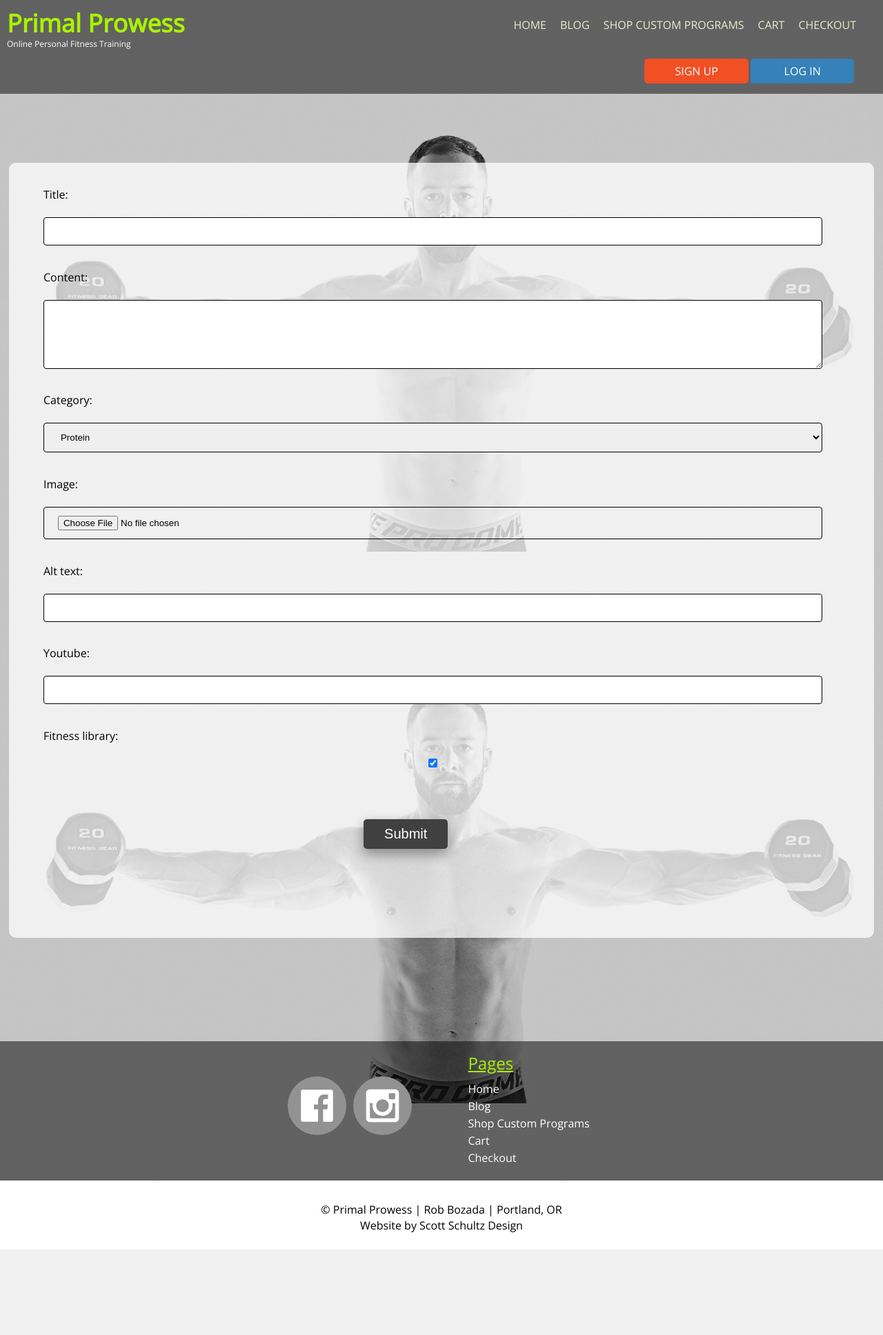
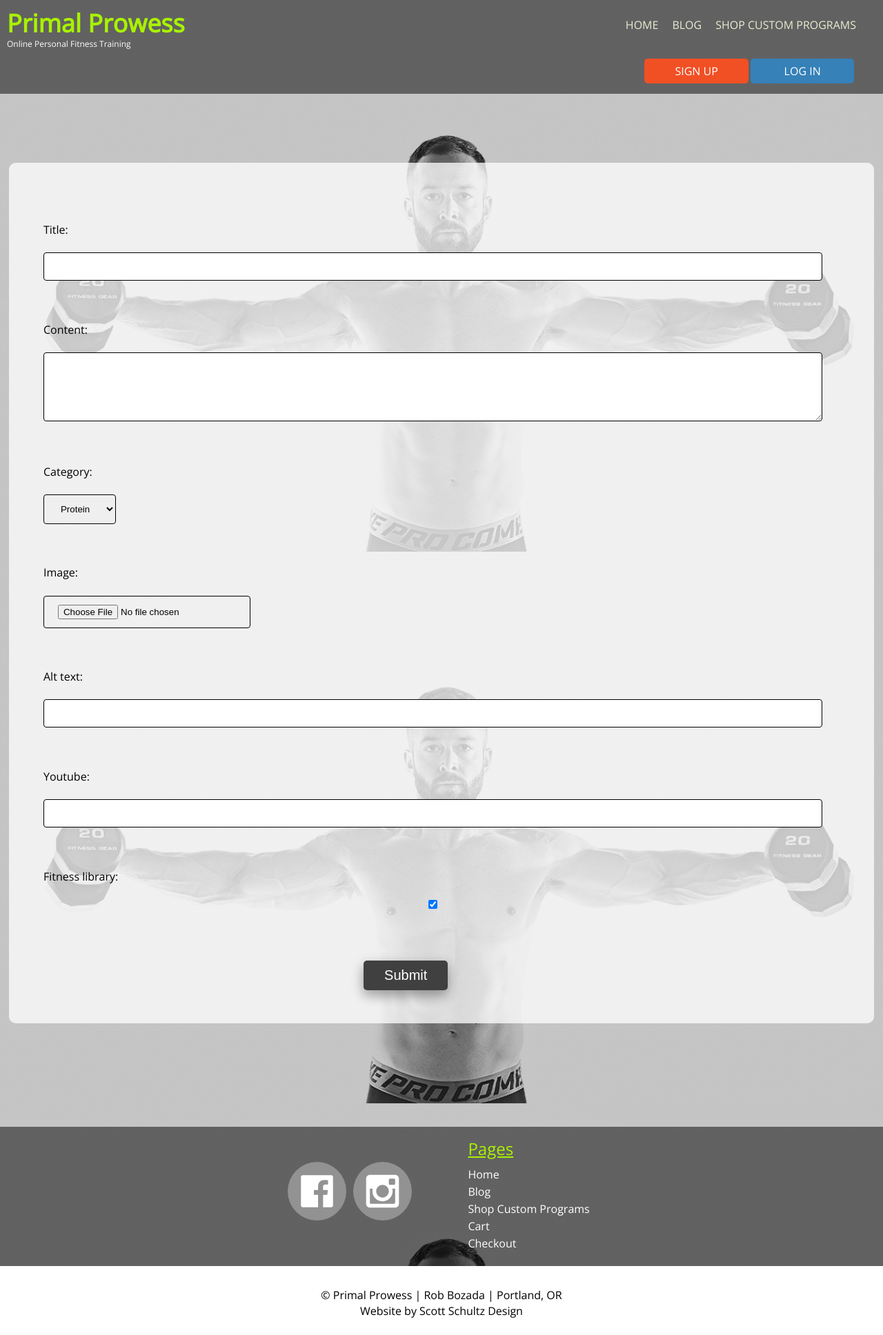
Before and after one commit to scotttgregg/capstone, a Django app: page /accounts/blog/blog_create in a window 1280 px wide. Shown: the whole page at 69% size. Before the commit the page ends 1812 px from the top, so only its background shows below. Run offline with Django 3.2, Linux system fonts and the light colour scheme; data comes from the database, SQL or seed files in the repository; both versions use the stored data as it was after the commit; some libraries are stand-ins or nearby versions.

Commit message:
deleted checkout

```diff
--- a/accounts/static/styles/style.css
+++ b/accounts/static/styles/style.css
@@ -394,14 +394,12 @@ section.create {
 
 form.blog_create {
   margin: 1%;
-  padding: 5% 0 165px 0;
+  padding: 5% 0 10px 0;
   background-color: rgba(255, 255, 255, 0.75);
   border-radius: 10px; }
-form p {
-  margin: 0; }
-  form p.cancel {
-    display: block;
-    text-align: center; }
+form p.cancel {
+  display: block;
+  text-align: center; }
 form select {
   margin: 3% 5% 4% 5%; }
 form input#sub-btn {
@@ -424,7 +422,7 @@ form input.btn {
   display: block;
   margin: 11px auto;
   float: none; }
-form input, form select, form textarea {
+form input, form textarea {
   width: 90%;
   padding: 12px 20px;
   margin: 0% 4% 3% 4%;
@@ -432,8 +430,20 @@ form input, form select, form textarea {
   border: 1px solid black;
   box-sizing: border-box;
   border-radius: 4px;
-  cursor: pointer;
-  float: left; }
+  cursor: pointer; }
+  form input#id_image, form textarea#id_image {
+    width: 300px; }
+  form input#sub-btn, form textarea#sub-btn {
+    display: block;
+    margin: 3% auto; }
+form select {
+  padding: 12px 20px;
+  margin: 0% 4% 3% 4%;
+  display: inline-block;
+  border: 1px solid black;
+  box-sizing: border-box;
+  border-radius: 4px;
+  cursor: pointer; }
 form textarea {
   height: 100px; }
   form textarea.edit_profile {
@@ -639,25 +649,23 @@ main.store_single_view {
   main.store_single_view hr {
     width: 95%; }
   main.store_single_view button {
+    background: linear-gradient(135deg, #6e8efb, #a777e3);
     margin: 10px 0 10px 10px;
-    background-color: #42007f;
     padding: 10px 90px;
     font-size: 1em;
     box-shadow: none; }
     main.store_single_view button:hover {
-      background-color: #aa4cff;
+      background-color: #42007f;
       color: white; }
 
 /* ------------ Media queries ------------- */
 @media (min-width: 768px) {
   form input#sub-btn {
     margin: 3% 41%; }
-  form.blog_create {
-    padding: 1% 0 260px 0; }
 
   section.ribbon {
     display: grid;
-    grid-template-columns: 40% 60%; }
+    grid-template-columns: 60% 40%; }
   section.about {
     display: grid;
     grid-template-columns: 50% 50%; }
--- a/accounts/static/styles/style.scss
+++ b/accounts/static/styles/style.scss
@@ -531,12 +531,12 @@ section.create {
 form {
   &.blog_create {
     margin: 1%;
-    padding: 5% 0 165px 0;
+    padding: 5% 0 10px 0;
     background-color: $white;
     border-radius: 10px;
   }
   p {
-    margin: 0;
+    //margin: 0;
     &.cancel {
       display: block;
       text-align: center;
@@ -571,11 +571,8 @@ form {
       margin: 11px auto;
       float: none;
     }
-    &.buttons {
-
-    }
   }
-  input, select, textarea {
+  input, textarea {
     width: 90%;
     padding: 12px 20px;
     margin: 0% 4% 3% 4%;
@@ -584,7 +581,23 @@ form {
     box-sizing: border-box;
     border-radius: 4px;
     cursor: pointer;
-    float: left;
+    &#id_image {
+      width: 300px;
+    }
+    &#sub-btn {
+      display: block;
+      margin: 3% auto;
+    }
+  }
+  select {
+     padding: 12px 20px;
+    margin: 0% 4% 3% 4%;
+    display: inline-block;
+    border: 1px solid $black;
+    box-sizing: border-box;
+    border-radius: 4px;
+    cursor: pointer;
+    //float: left;
   }
   textarea {
     height: 100px;
@@ -860,13 +873,13 @@ main.store_single_view {
   }
   button {
     //display: flex;
+    background: linear-gradient(135deg, #6e8efb, #a777e3);
     margin: 10px 0 10px 10px;
-    background-color: #42007f;
     padding: 10px 90px;
     font-size: 1em;
     box-shadow: none;
     &:hover {
-      background-color: #aa4cff;
+      background-color: #42007f;
       color: white;
     }
   }
@@ -880,25 +893,18 @@ main.store_single_view {
     input#sub-btn {
       margin: 3% 41%;
     }
-    &.blog_create {
-      padding: 1% 0 260px 0;
-    }
   }
 
   section {
     &.ribbon {
       display: grid;
-      grid-template-columns: 40% 60%;
+      grid-template-columns: 60% 40%;
       &#top-ribbon {
-        //display: grid;
-        //grid-template-columns: 100%;
-      }
     }
     &.about {
       display: grid;
       grid-template-columns: 50% 50%;
       div {
-        //grid-column-start: 2;
         &.about-text {
           grid-column-start: 1;
           grid-row-start: 1;
@@ -911,9 +917,6 @@ main.store_single_view {
           }
         }
       }
-    }
-    &.ribbon img {
-      //float: right;
     }
     p.book {
       display: flex;
--- a/accounts/templates/base.html
+++ b/accounts/templates/base.html
@@ -21,8 +21,6 @@
                 <li><a href="{% url 'home' %}">Home</a></li>
                 <li><a href="{% url 'blog_home' %}">Blog</a></li>
                 <li><a href="{% url 'store' %}">Shop Custom Programs</a></li>
-                <li><a href="">Cart</a></li>
-                <li><a href="">Checkout</a></li>
                 {% if user.is_authenticated %}
                     <li><a href={% url 'fit_lib' %}>Fitness Library</a></li>
                     <li><a href="{% url 'profile' %}">Profile</a></li>
--- a/accounts/views.py
+++ b/accounts/views.py
@@ -3,7 +3,7 @@ from accounts.models import Blog, Category, ShopItem
 from accounts.forms import BlogModelForm, SignUpForm, ShopItemForm
 from django.contrib.auth.decorators import login_required
 from django.contrib.auth import login as loginf, authenticate
-
+from django.db.models import Q
 
 def home(request):
     print('dfghj')
@@ -18,6 +18,13 @@ def blog_single_view(request, cat, slug):
 
 def blog(request):
     blog_list = Blog.objects.filter(fitness_library=False)
+    query = request.GET.get("q")
+    if query:
+        queryset_list = blog_list.filter(
+            Q(title__icontains=query)
+            # Q(category__icontains=query) |
+            # Q(alt_text__icontains=query)
+        )
     return render(request, "accounts/blog_home.html", {'blogs': blog_list})
 
 
```
Also changed, not shown: accounts/templates/accounts/blog_home.html (+8 -3 lines), accounts/templates/accounts/cart.html (deleted, +0 -12 lines), accounts/templates/accounts/checkout.html (deleted, +0 -12 lines), accounts/templates/accounts/store.html (+4 -5 lines), db.sqlite3, 1 other file.
